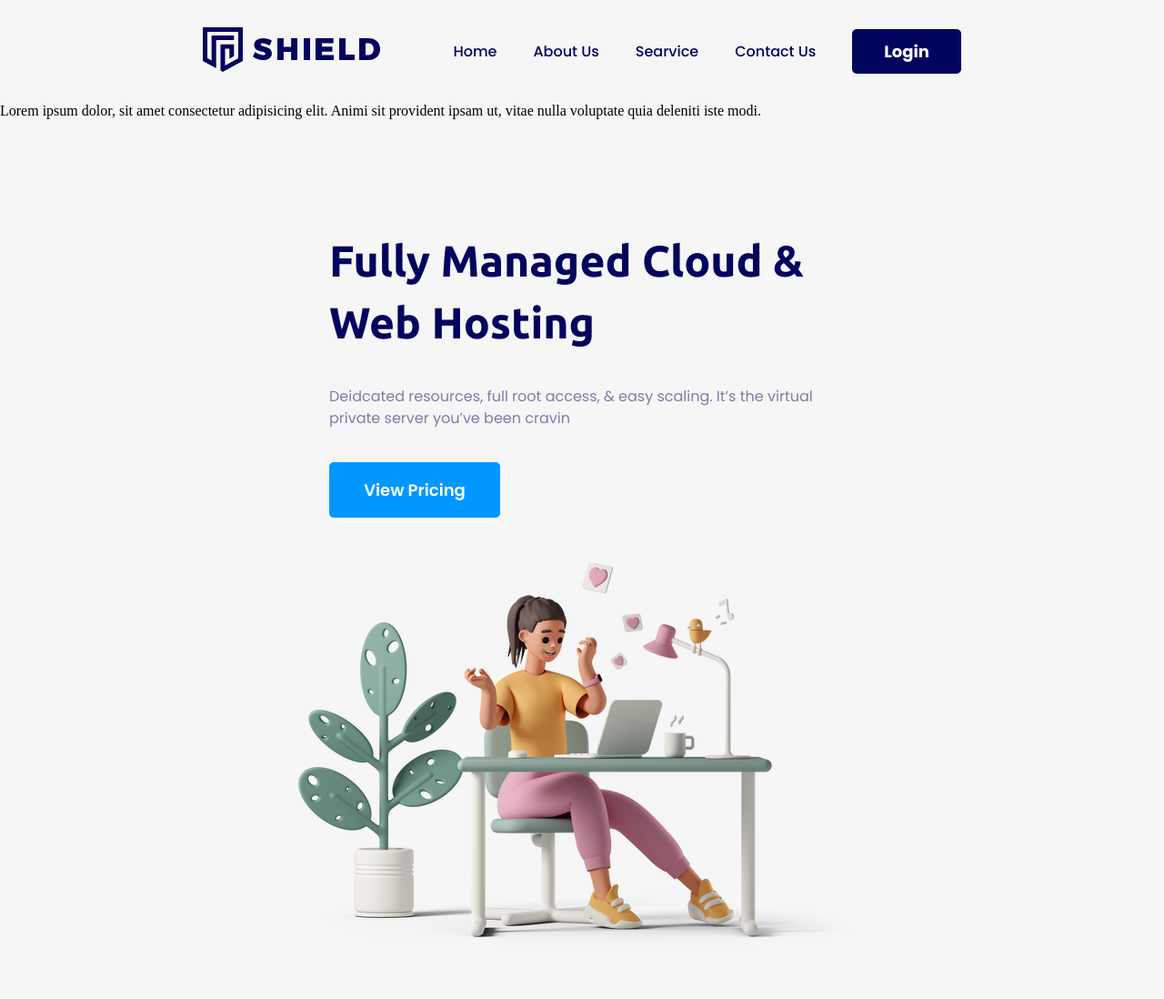
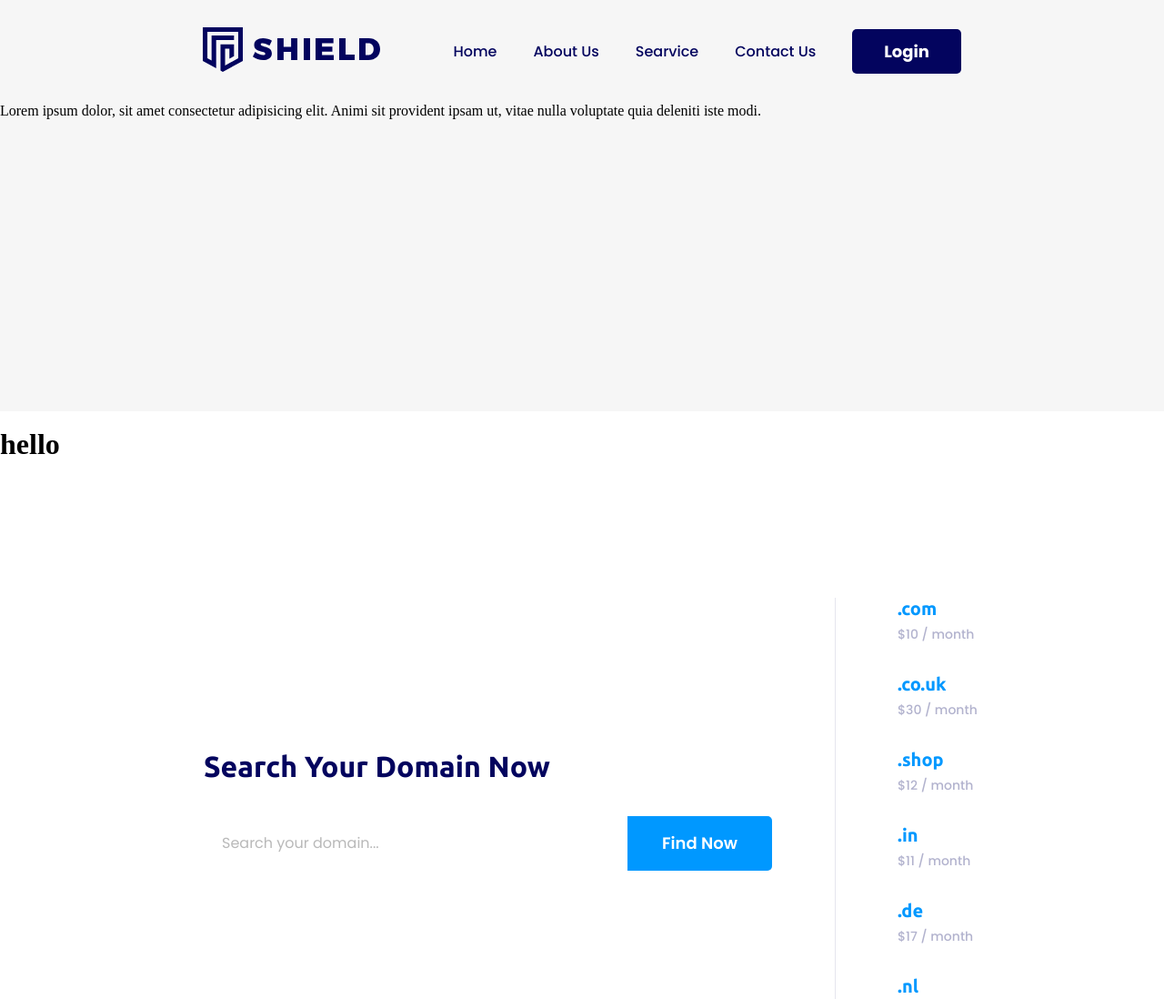
Before and after one commit to DeemKeL/last-test, a plain HTML site: page index.html in a window 1280 px wide. Shown: the top 1098 px of the page at 91% size. Drawn offline with nearby package versions, Linux system fonts and the light colour scheme.

Commit message:
test com

```diff
--- a/index.html
+++ b/index.html
@@ -66,19 +66,16 @@
 
         <div class="header-content">
 
-            <div class="header-content__text">
-                <h4 class="header-content__title">Fully Managed Cloud & Web Hosting</h4>
-                <p class="header-content__inner">Deidcated resources, full root access, & easy scaling. It’s the virtual
-                    private server you’ve been cravin</p>
-                <a href="" class="header-content__button">View Pricing</a>
-            </div>
-
-            <img class="header-content__img" src="Img/Header/Content-img.jpg" alt="">
-
-        </div>
 
     </header>
 
+
+    <div class="box">
+        <img src="" alt="">
+    </div>
+
+
+    <h1>hello</h1>
     <section class="domain-section">
 
         <div class="domain-section__text">
```
